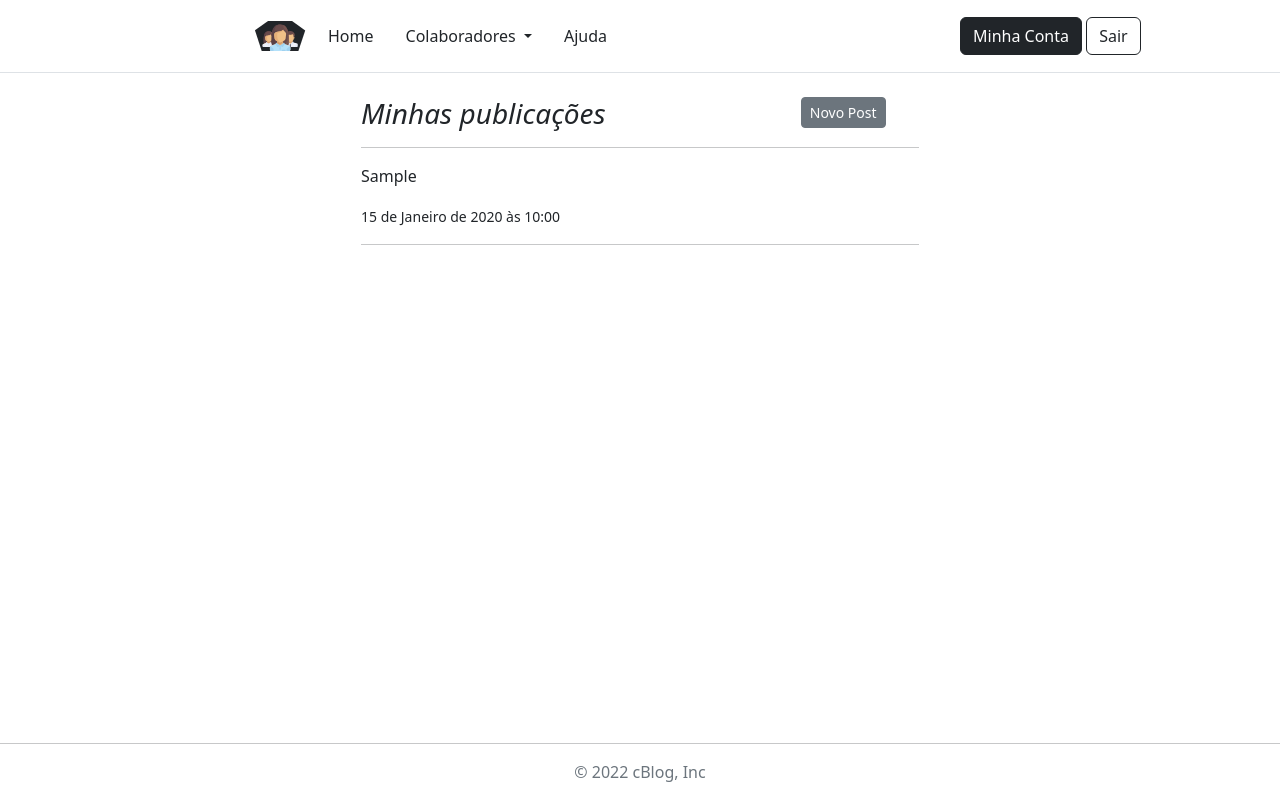
After one commit to s1lviuz/cBlog, a Django app: template blog_app/templates/blog_app/home.html in a window 1280 px wide. The commit adds this page. Run offline with Django 4.2, Linux system fonts and the light colour scheme; the template is opened without the code that fills it: values that come from a table or form of the project are taken from there, others are empty; tables that the repository leaves empty hold one stand-in row (values such as "Sample post").

Commit message:
Add Post com o usuario logado
Criadas as views e links de todos os colaboradores cadastrados, criação de post adicionada na Home page, fix em algumas HTML.

```diff
--- a/blog_app/models.py
+++ b/blog_app/models.py
@@ -1,13 +1,11 @@
 from django.db import models
+from django.template.defaultfilters import truncatechars
 
 from user_app.models import User
 
 
 class Post(models.Model):
-    titulo = models.CharField(max_length=200, unique=True)
-    slug = models.SlugField(max_length=200, unique=True)
     autor = models.ForeignKey(User, on_delete=models.CASCADE, related_name='blog_posts')
-    editado_em = models.DateTimeField(auto_now=True)
     conteudo = models.TextField(max_length=200)
     criado_em = models.DateTimeField(auto_now_add=True)
 
@@ -16,4 +14,21 @@ class Post(models.Model):
 
 
     def __str__(self):
+        return str(self.pk) + ' post de ' + self.autor.get_username()
+
+    @property
+    def descricao_curta(self):
+        return truncatechars(self.conteudo, 60)
+
+
+class Comentario(models.Model):
+    post = models.ForeignKey(Post, on_delete=models.CASCADE)
+    conteudo = models.CharField(max_length=200)
+    criado_em = models.DateTimeField(auto_now_add=True)
+
+    class Meta:
+        ordering = ['-criado_em']
+
+
+    def __str__(self):
         return self.titulo
--- a/blog_app/templates/blog_app/baseLogado.html
+++ b/blog_app/templates/blog_app/baseLogado.html
@@ -17,14 +17,25 @@
         </p>
 
         <ul class="nav col-12 col-md-auto mb-2 justify-content-center mb-md-0">
-          <li><a href="../home/" class="nav-link px-2 link-secondary">Home</a></li>
-          <li><a href="#" class="nav-link px-2 link-dark">Colaboradores</a></li>
+          <li><a href="{% url 'home' %}" class="nav-link px-2 link-dark">Home</a></li>
+          <li class="nav-item dropdown px-2 link-dark">
+            <a class="nav-link dropdown-toggle link-dark" href="#" id="navbarDarkDropdownMenuLink" role="button" data-bs-toggle="dropdown" aria-expanded="false">
+              Colaboradores
+            </a>
+            <ul class="dropdown-menu dropdown-menu-dark" aria-labelledby="navbarDarkDropdownMenuLink">
+
+              {% for i in colaboradores %}
+              <li><a class="dropdown-item" href="{% url 'Perfil Colaborador' username=i.get_username %}">{{i.get_full_name}}</a></li>
+              {% endfor %}
+
+            </ul>
+          </li>
           <li><a href="#" class="nav-link px-2 link-dark">Ajuda</a></li>
         </ul>
 
         <div class="col-md-3 ms-md-auto">
-          <a href="../minhaConta/" class="text-decoration-none"><button type="button" class="btn btn-dark">Minha Conta</button></a>
-          <a href="../sair/" class="text-decoration-none"><button type="button" class="btn btn-outline-dark">Sair</button></a>
+          <a href="{% url 'Minha Conta' %}" class="text-decoration-none"><button type="button" class="btn btn-dark">Minha Conta</button></a>
+          <a href="{% url 'sair' %}" class="text-decoration-none"><button type="button" class="btn btn-outline-dark">Sair</button></a>
         </div>
       </header>
 
@@ -36,7 +47,8 @@
 
 
 
-      <footer class="py-3 my-4">
+      <footer style="position: absolute; bottom: 0; width: 100%;" >
+        <hr>
         <p class="text-center text-muted">© 2022 cBlog, Inc</p>
       </footer>
 
--- /dev/null
+++ b/blog_app/templates/blog_app/home.html
@@ -0,0 +1,42 @@
+{% extends "blog_app/baseLogado.html" %}
+{% block titulo %}Minhas Publicações{% endblock %}
+
+{% block main %}
+<div class="collapse" id="collapseExample">
+  <form action="{% url 'Publicar post' %}" method="post">
+    {% csrf_token %}
+
+    <div class="mb-3">
+      <label for="id_conteudo" class="form-label"></label>
+      <textarea maxlength="200" class="form-control" id="id_conteudo" name="conteudo" rows="4"></textarea>
+    </div>
+
+    <p style="text-align:right;">
+      <button class="btn btn-secondary shadow-none btn-sm"  type="submit" style="margin-right:6%;">
+      Publicar
+      </button>
+    </p>
+  </form>
+</div>
+<h3 class=" mb-3 fst-italic">
+  Minhas publicações
+  <button class="btn btn-secondary shadow-none btn-sm" type="button" data-bs-toggle="collapse" data-bs-target="#collapseExample" aria-expanded="false" aria-controls="collapseExample" style="float: right;margin-right:6%;">
+    Novo Post
+  </button>
+</h3>
+<hr>
+{% if meusposts %}
+{% for post in meusposts %}
+<article class="blog-post">
+  <p>{{ post.conteudo }}</p>
+  <p class="blog-post-meta"><small>{{ post.criado_em }}</small></p>
+  <hr>
+</article>
+{% endfor %}
+{% endif %}
+{% if not meusposts %}
+<article class="blog-post">
+  <h6>Você não publicou nenhum post ainda.</h6>
+</article>
+{% endif %}
+{% endblock %}
--- a/cBlog/urls.py
+++ b/cBlog/urls.py
@@ -22,12 +22,15 @@ from blog_app import views
 urlpatterns = [
     path('admin/', admin.site.urls),
     path('', views.index, name='index'),
-    path('entrar/', views.entrar, name="Login"),
-    path('home/', views.home, name="home"),
     path('cadastro/', views.cadastro, name="Cadastro"),
     path('cadastro/cadastrar/', views.cadastrar, name="Cadastrar"),
     path('cadastro/sucesso/', views.cadastroSucesso, name="Sucesso"),
-    path('sair/', views.sair, name="sair"),
+    path('entrar/', views.entrar, name="Login"),
+    path('home/', views.home, name="home"),
     path('minhaConta/', views.minhaconta, name="Minha Conta" ),
     path('minhaConta/alterar/', views.alterar, name="Alterar Conta" ),
+    path('sair/', views.sair, name="sair"),
+    path('colaborador/<str:username>/', views.perfilColaborador, name="Perfil Colaborador"),
+    path('publicar/', views.publicarPost, name="Publicar post"),
+
 ]
--- a/user_app/forms.py
+++ b/user_app/forms.py
@@ -3,6 +3,7 @@ from django.contrib.auth import forms as auth_forms
 
 from .models import User
 
+#User Forms
 
 class UserCreationForm(auth_forms.UserCreationForm):
     class Meta(auth_forms.UserCreationForm.Meta):
```
Also changed, not shown: blog_app/admin.py (+3 -4 lines), blog_app/forms.py (added, +9 -0 lines), blog_app/templates/blog_app/novoPost.html (added, +25 -0 lines), blog_app/templates/blog_app/perfilcolab.html (renamed from blog_app/templates/blog_app/pubPerfil.html, +11 -4 lines), blog_app/views.py (+67 -32 lines), blog_app/migrations/0001_initial.py, blog_app/migrations/0002_initial.py (added), user_app/admin.py (line endings or trailing spaces), user_app/migrations/0001_initial.py.
